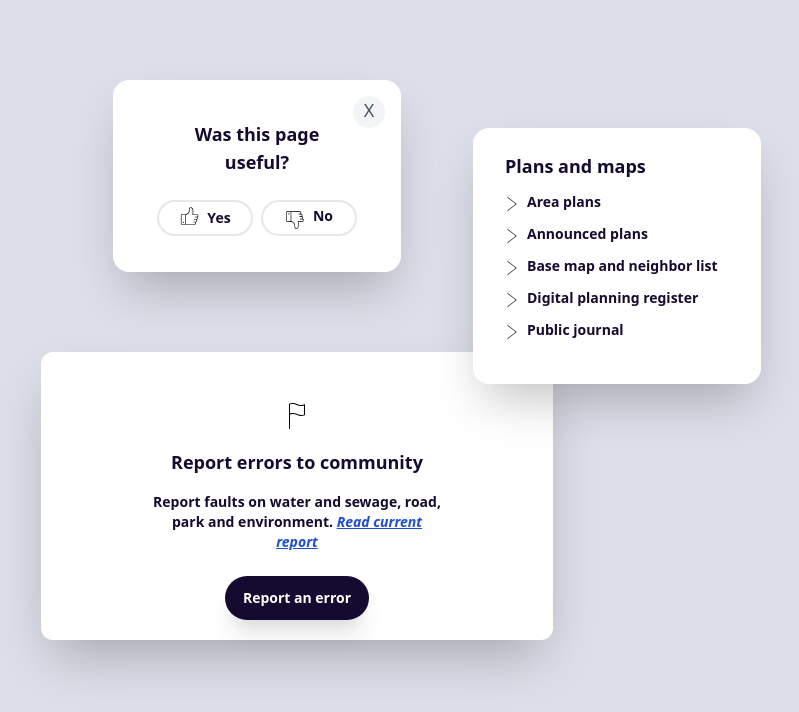
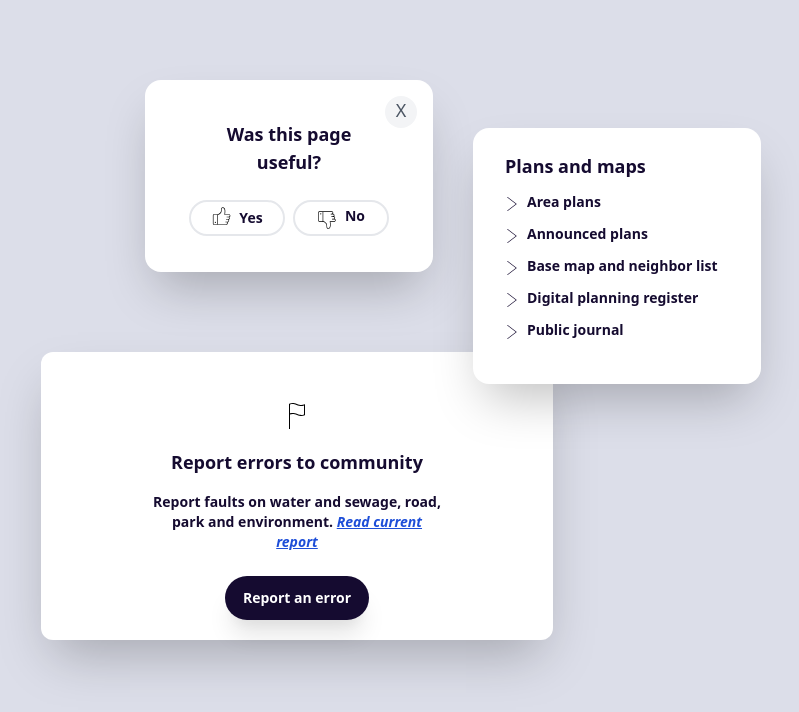
Before and after one commit to nasir-001/100-components, a Vue app: page /layout21 in a window 1280 px wide. Shown: the top 712 px of the page, without its empty margins (239-1038 px from the left). Built offline with nearby package versions, Linux system fonts and the light colour scheme; the HTML template or start-up script is replaced by a standard one.

Commit message:
adjust the first card in component 21

```diff
--- a/src/views/Layout21.vue
+++ b/src/views/Layout21.vue
@@ -1,6 +1,6 @@
 <template>
   <div class="bg-layout21backgroundColor h-screen">
-    <div class="bg-white top-20 sticky rounded-2xl mx-88 w-72 h-48 shadow-2xl">
+    <div class="bg-white top-20 sticky mx-auto ml-96 rounded-2xl w-72 h-48 shadow-2xl">
       <div class="rounded-full bg-gray-100 w-8 h-8 m-4 text-lg text-center text-gray-600 font-thin float-right">
         X
       </div>
```
